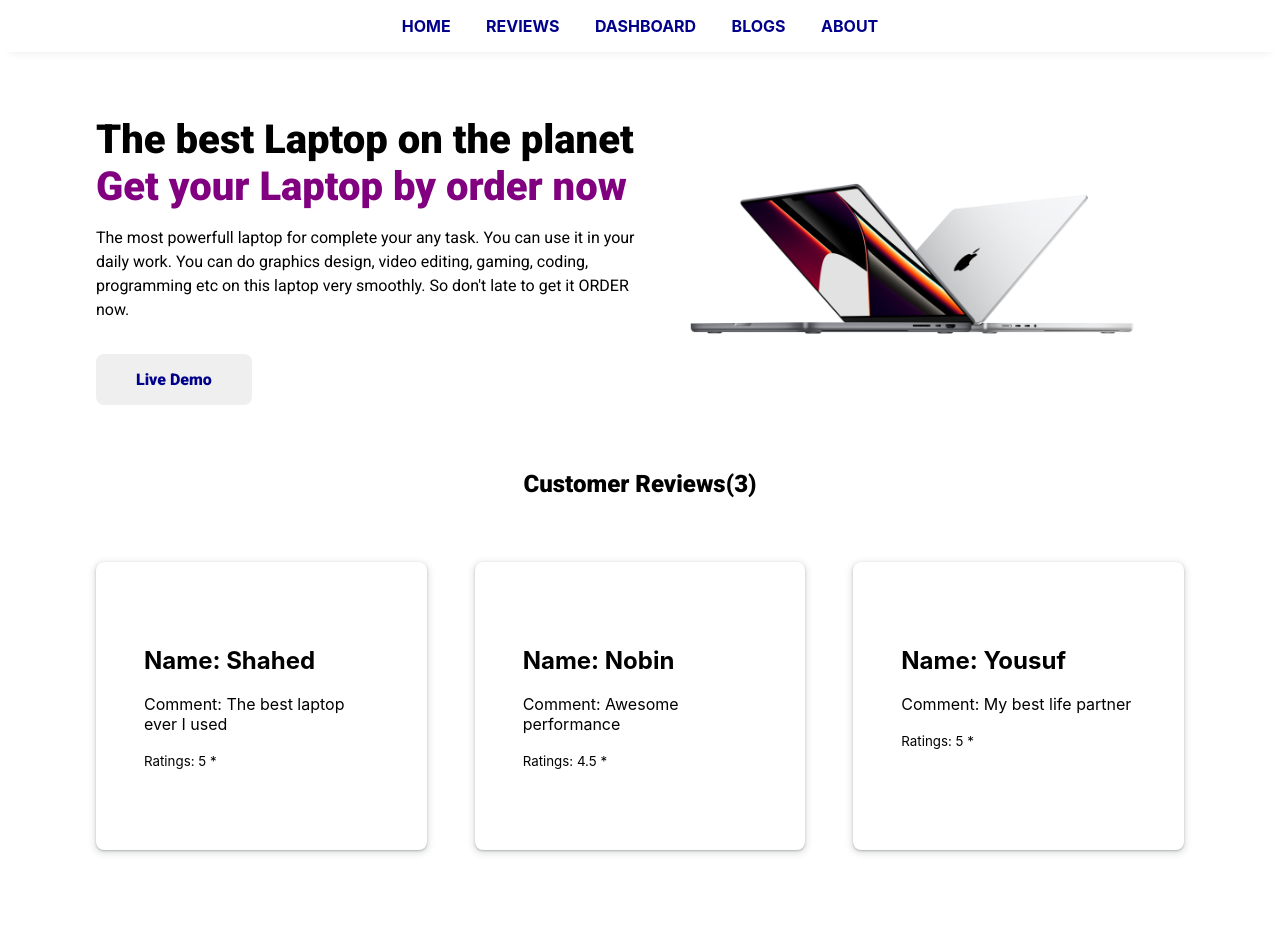
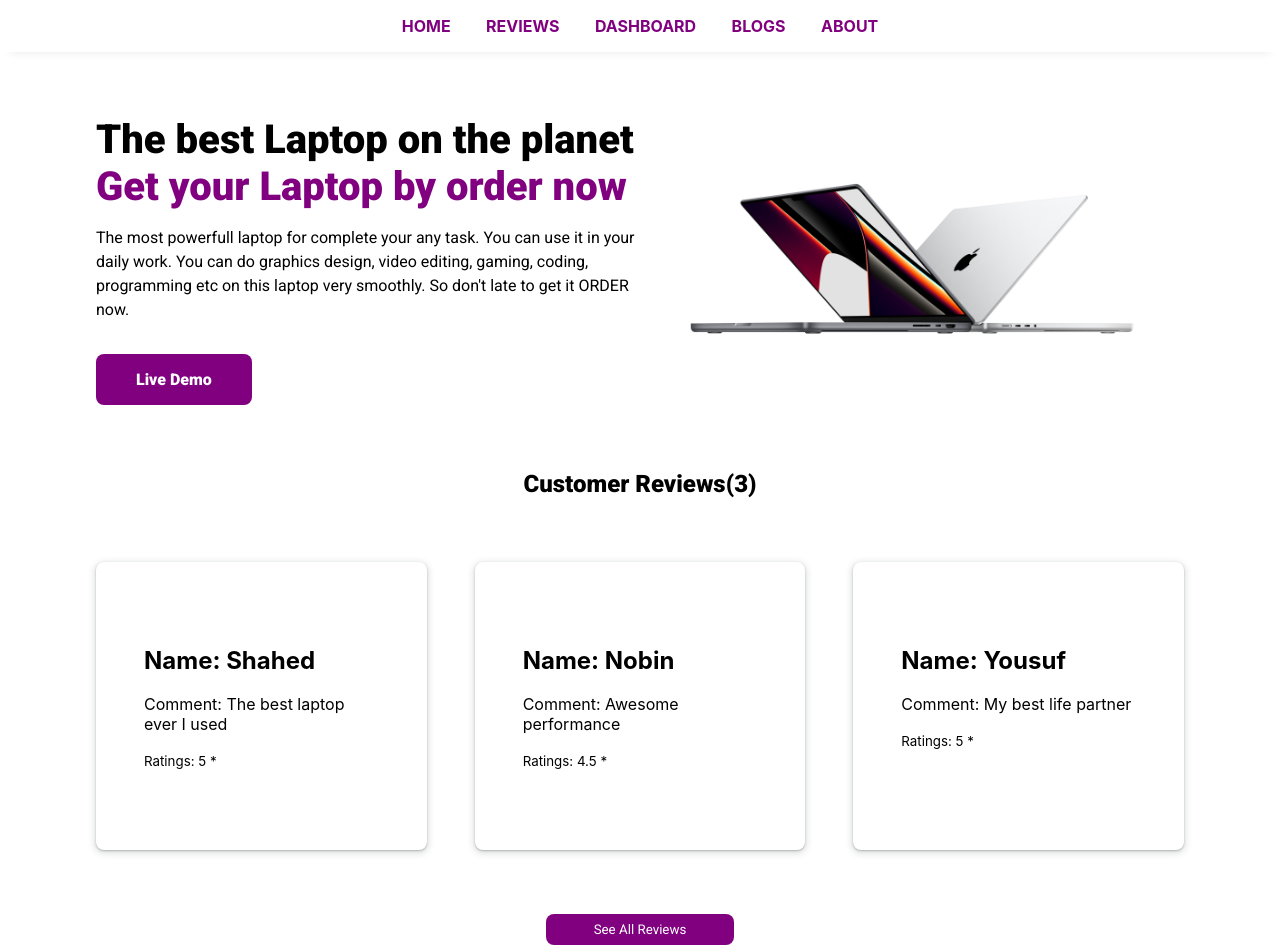
Before and after one commit to rabiulDev/product-analysis, a React (Create React App) app: page / in a window 1280 px wide. Shown: the top 952 px of the page. Before the commit the page ends 914 px from the top, so only its background shows below. Built offline with nearby package versions, Linux system fonts and the light colour scheme.

Commit message:
see all review btn added and change color of  menu items, hero btn

```diff
--- a/src/components/Header/Header.css
+++ b/src/components/Header/Header.css
@@ -12,7 +12,7 @@
 
 .nav-links a {
     text-decoration: none;
-    color: darkblue;
+    color: purple;
     font-size: 1rem;
     font-weight: 700;
     cursor: pointer;
--- a/src/components/Home/Home.css
+++ b/src/components/Home/Home.css
@@ -35,7 +35,8 @@ main {
 .hero-btn button {
     border: none;
     border-radius: 0.5rem;
-    color: darkblue;
+    background-color: purple;
+    color: white;
     font-family: 'Roboto', sans-serif;
     font-size: 1em;
     font-weight: 900;
@@ -69,3 +70,17 @@ main {
     gap: 3rem;
     margin-top: 4rem;
 }
+
+
+.all-rev-btn button{
+    border: none;
+    border-radius: 0.5rem;
+    background-color: purple;
+    display: block;
+    margin: 4rem auto;
+    color: #ffffff;
+    padding: 0.5rem 3rem;
+    font-family: 'Roboto', sans-serif;
+    font-weight: 400;
+
+}
--- a/src/components/Home/Home.js
+++ b/src/components/Home/Home.js
@@ -39,6 +39,10 @@ const Home = () => {
                        {showThree.map(revi => <Review key={revi.id} revi={revi}/>)}
 
                   </div>
+
+                  <div className="all-rev-btn">
+                      <button>See All Reviews</button>
+                  </div>
             </article>
             {/* REVIEW SECTION END  */}
         </main>
```
